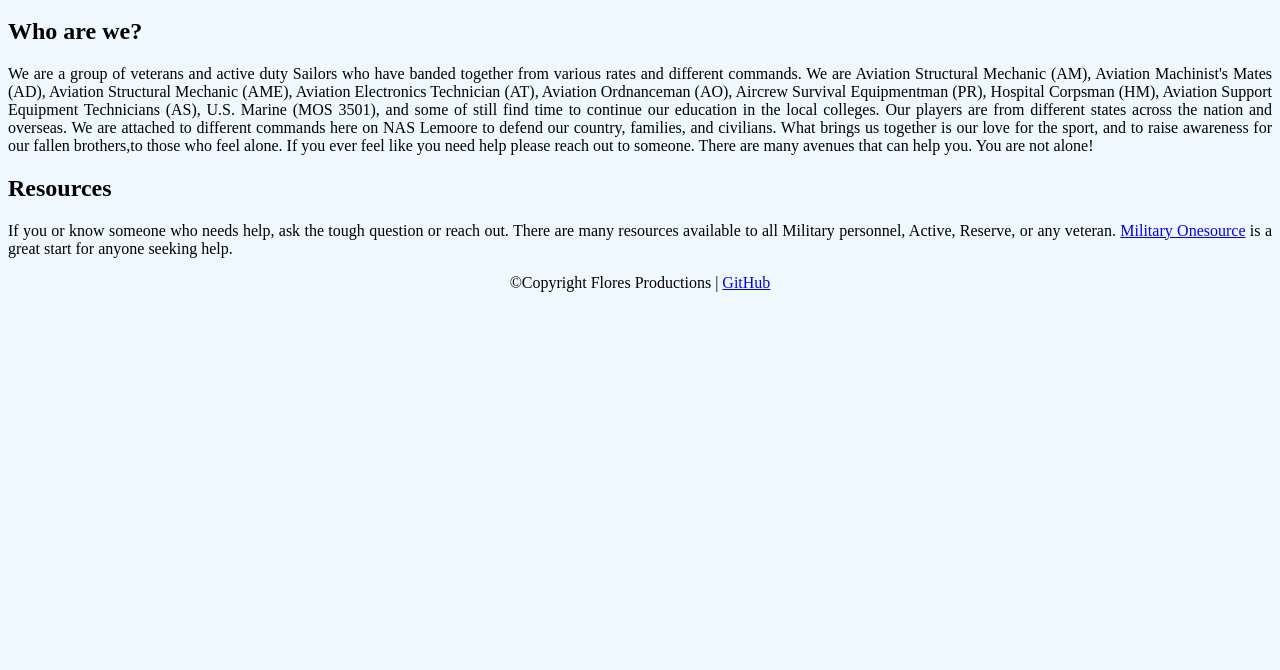
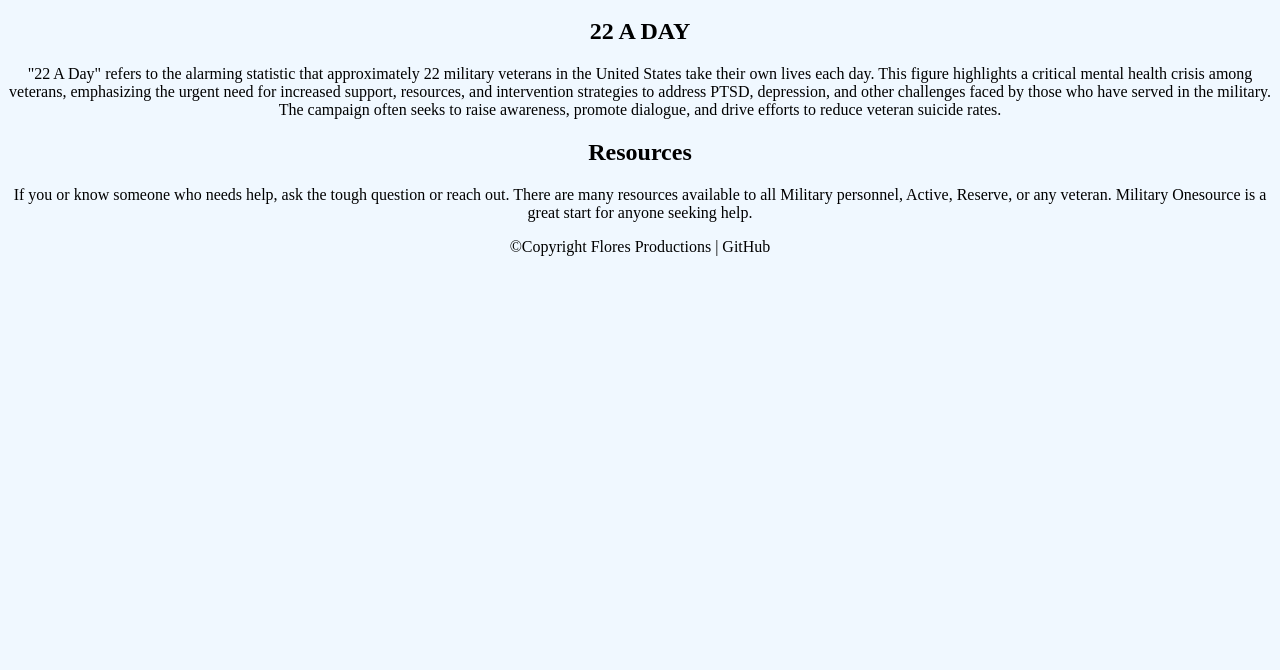
Before and after one commit to flores-97/Assignment-5-web-designer, a plain HTML site: page support.html in a window 1280 px wide. Shown: the part 130-800 px from the top of the page. Drawn offline with Linux system fonts and the light colour scheme.

Commit message:
Support page updated

```diff
--- a/style.css
+++ b/style.css
@@ -55,6 +55,15 @@ footer{
     box-shadow: 0 4px 8px rgba(0, 0, 0, 0.1);
 }
 
-h2, h3,{
+a{
+    text-decoration: none;
+    color: black;
+}
 
+a:hover{
+    color: red;
 }
+
+h3, h2, p, a{
+    text-align: center;
+}
--- a/support.html
+++ b/support.html
@@ -25,19 +25,15 @@
         <main>
             <section id="resources">
                 <div>
-                    <h2>Who are we?</h2>
-                            <p>We are a group of veterans and active duty Sailors who have banded together
-                            from various rates and different commands. We are Aviation Structural Mechanic
-                            (AM), Aviation Machinist's Mates (AD), Aviation Structural Mechanic (AME),
-                            Aviation Electronics Technician (AT), Aviation Ordnanceman (AO),
-                            Aircrew Survival Equipmentman (PR), Hospital Corpsman (HM), Aviation Support Equipment Technicians
-                            (AS), U.S. Marine (MOS 3501), and some of still find time to continue our education in the local
-                            colleges. Our players are from different states across the nation and overseas. We are attached
-                            to different commands here on NAS Lemoore to defend our country, families, and civilians.
-                            What brings us together is our love for the sport, and to raise awareness for our fallen
-                            brothers,to those who feel alone. If you ever feel like you need help please reach out to
-                            someone. There are many avenues that can help you. You are not alone!
-                             </p>
+                    <h2>22 A DAY</h2>
+                            <p>"22 A Day" refers to the alarming statistic that approximately 22 military
+                                veterans in the United States take their own lives each day. This figure
+                                highlights a critical mental health crisis among veterans, emphasizing the
+                                urgent need for increased support, resources, and intervention strategies to address
+                                PTSD, depression, and other challenges faced by those who have served in the military.
+                                The campaign often seeks to raise awareness, promote dialogue, and drive efforts to reduce
+                                veteran suicide rates.
+                            </p>
 
                         <h2>Resources</h2>
                             <p>If you or know someone who needs help, ask the tough question or reach out. There are many
```
Also changed, not shown: media.html (+3 -1 lines).
